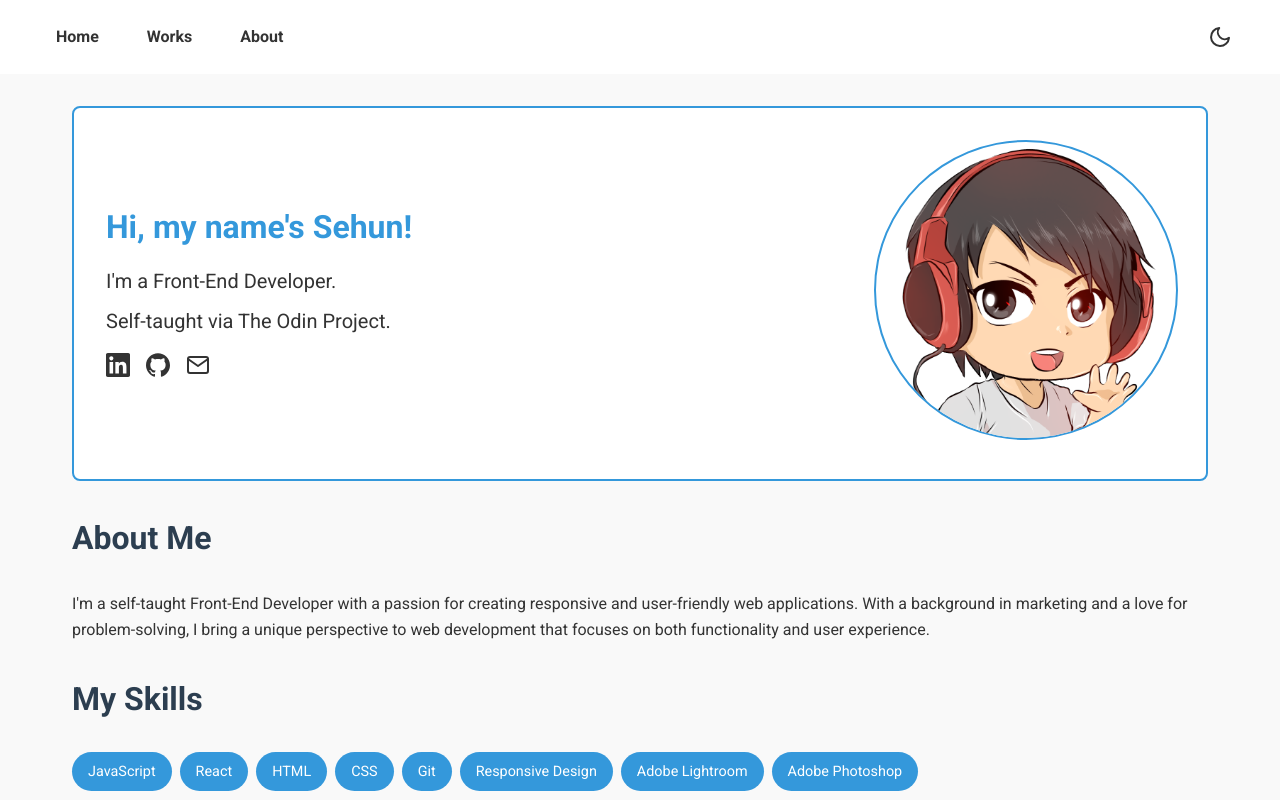
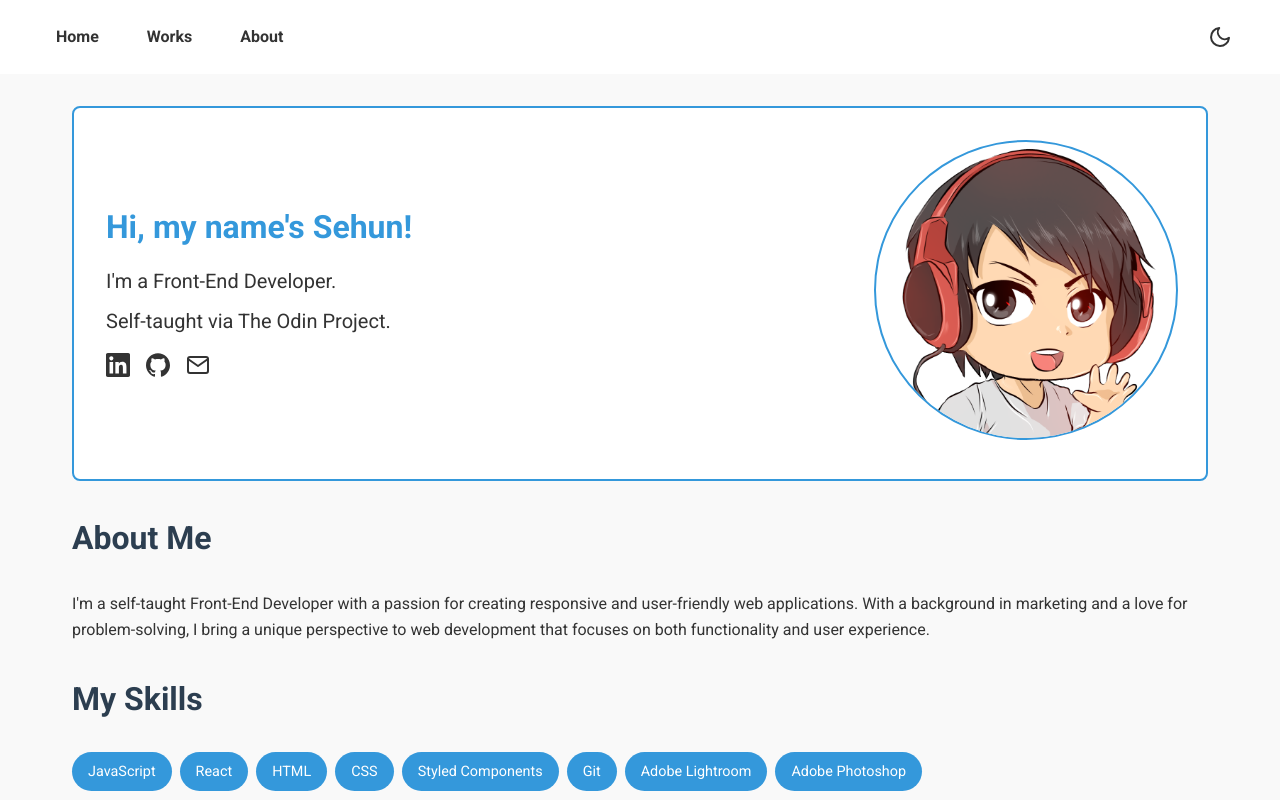
Before and after one commit to sehundpark/personal-portfolio, a React (Vite) app: page / in a window 1280 px wide. Shown: the top 800 px of the page. Built offline with nearby package versions, Linux system fonts and the light colour scheme.

Commit message:
Changes some word choices and added ReadMe.

```diff
--- a/src/pages/Home.jsx
+++ b/src/pages/Home.jsx
@@ -10,8 +10,8 @@ export const Home = () => {
     "React",
     "HTML",
     "CSS",
+    "Styled Components",
     "Git",
-    "Responsive Design",
     "Adobe Lightroom",
     "Adobe Photoshop",
   ];
```
Also changed, not shown: 1 other file (tests, documents, lock files or other folders).
